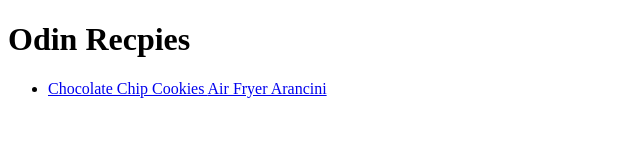
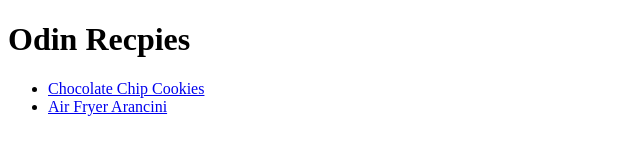
Before and after one commit to AmiteshwarRandhawa/odin-recipes, a plain HTML site: page index.html in a window 1280 px wide. Shown: the whole page, without its empty margins (0-640 px from the left). Drawn offline with Linux system fonts and the light colour scheme.

Commit message:
Fix slight homepage list bug

```diff
--- a/index.html
+++ b/index.html
@@ -12,9 +12,9 @@
                 <a href="recipes/choco-chip-cookies.html" target="_blank" rel="noopenner norefferer">
                     Chocolate Chip Cookies
                 </a>
-                <a href="recipes/arancini.html" target="_blank" rel="noopenner norefferer">
+                <li><a href="recipes/arancini.html" target="_blank" rel="noopenner norefferer">
                     Air Fryer Arancini
-                </a>
+                </a></li>
             </li>
         </ul>
     </body>
```
